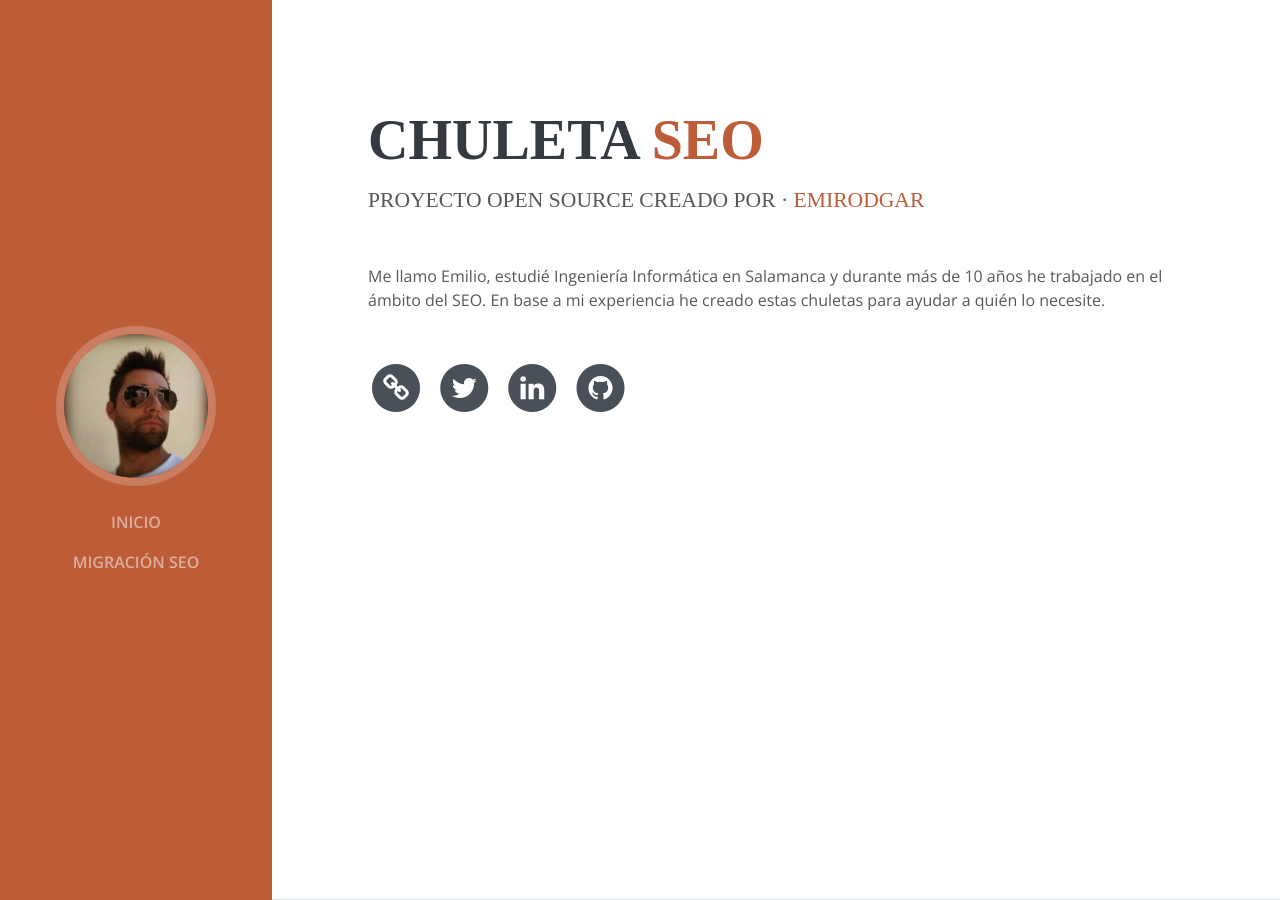
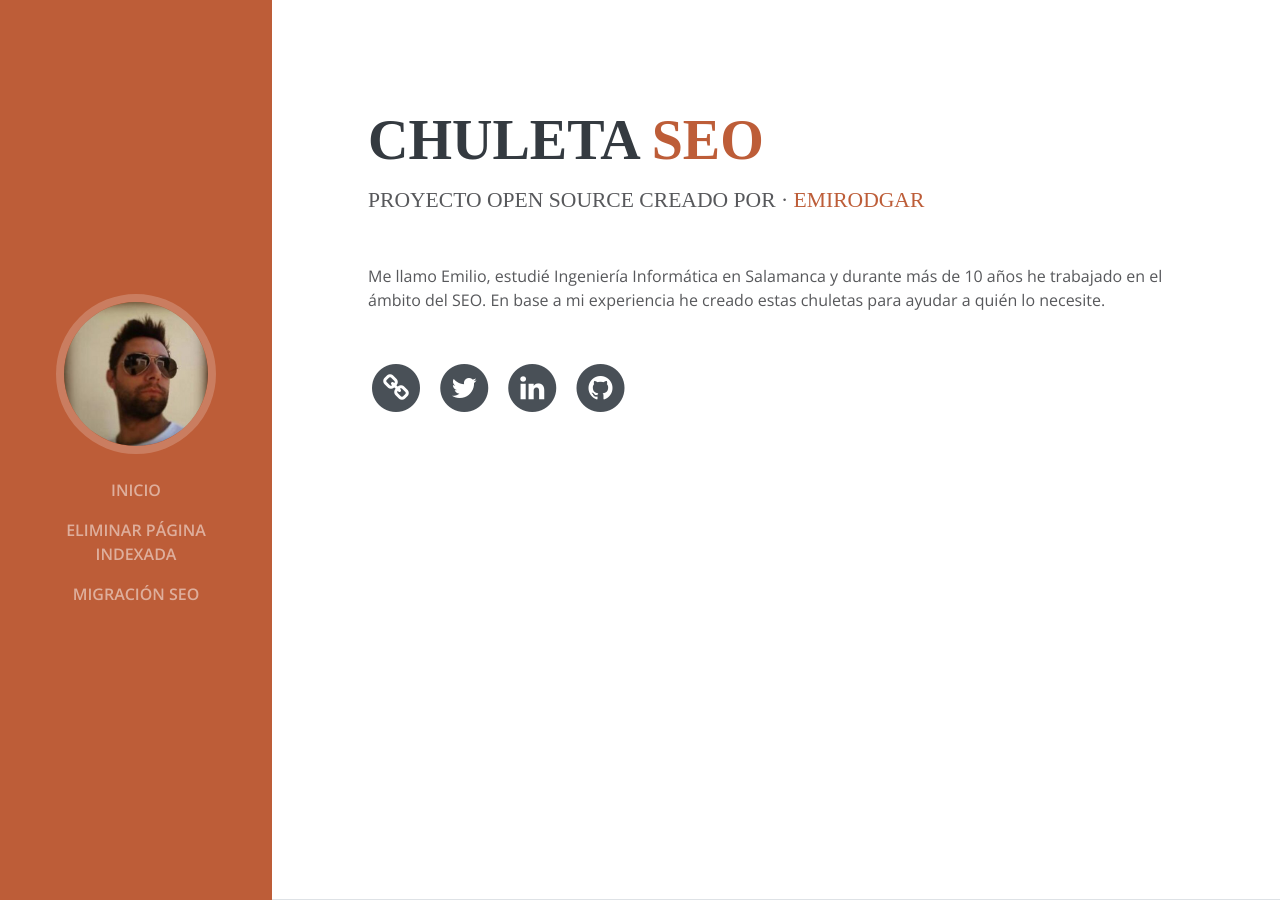
Before and after one commit to Emirodgar/w-chuleta-seo, a Jekyll site: the page built from README.md, in a window 1280 px wide. Built offline with Jekyll 4.4.1, drawn with Linux system fonts in a browser that asks for light colours; some web fonts are replaced; our own code applies the rules of GitHub Pages for plain Markdown files.

Commit message:
Update default.html

```diff
--- a/_layouts/default.html
+++ b/_layouts/default.html
@@ -51,6 +51,9 @@
             <a class="nav-link js-scroll-trigger" href="https://chuletaseo.com">Inicio</a>
           </li>
           <li class="nav-item">
+            <a class="nav-link js-scroll-trigger" href="/eliminar-pagina-indexada-google">Eliminar página indexada</a>
+          </li>
+          <li class="nav-item">
             <a class="nav-link js-scroll-trigger" href="/migracion-seo">Migración SEO</a>
           </li>
         </ul>
```
